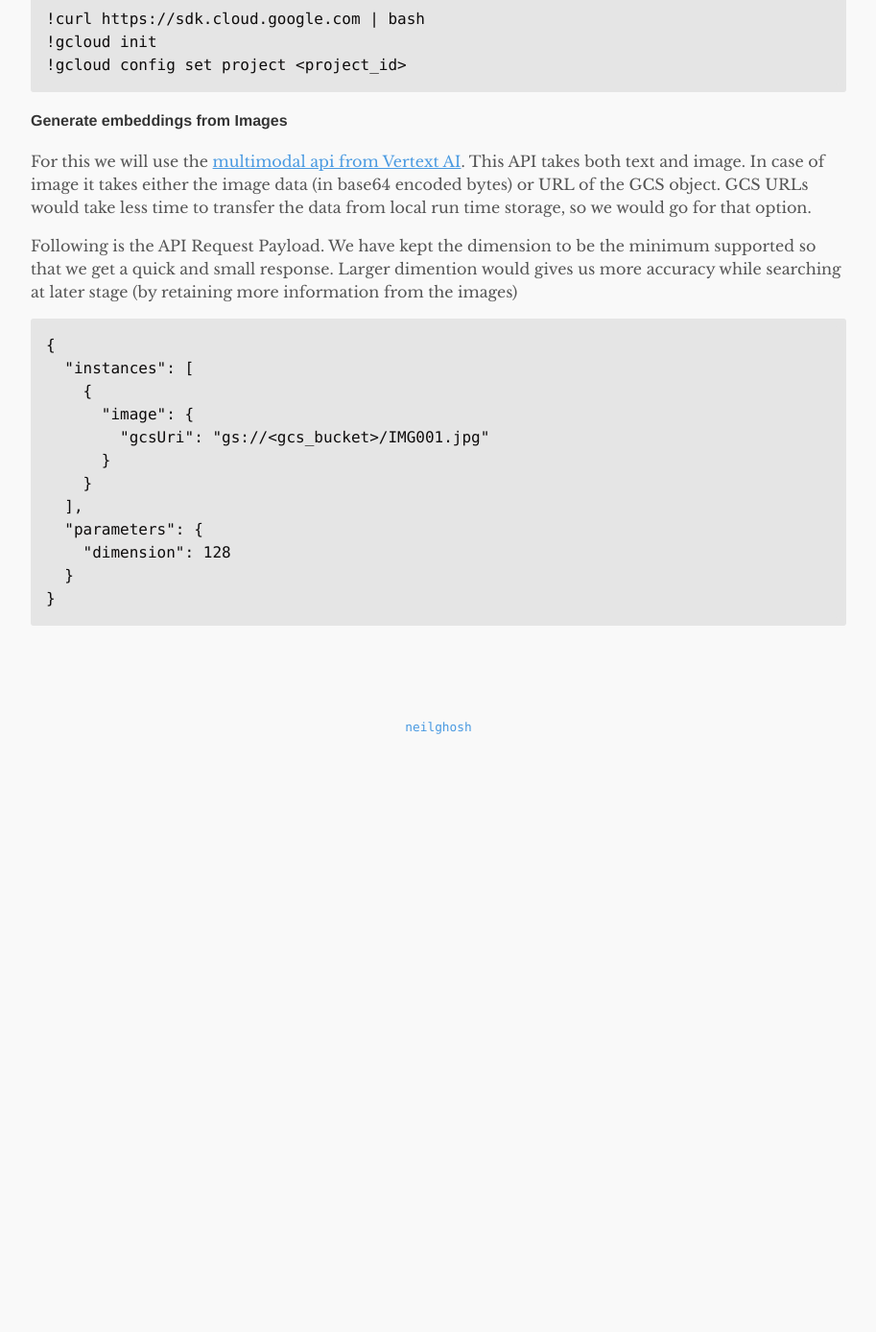
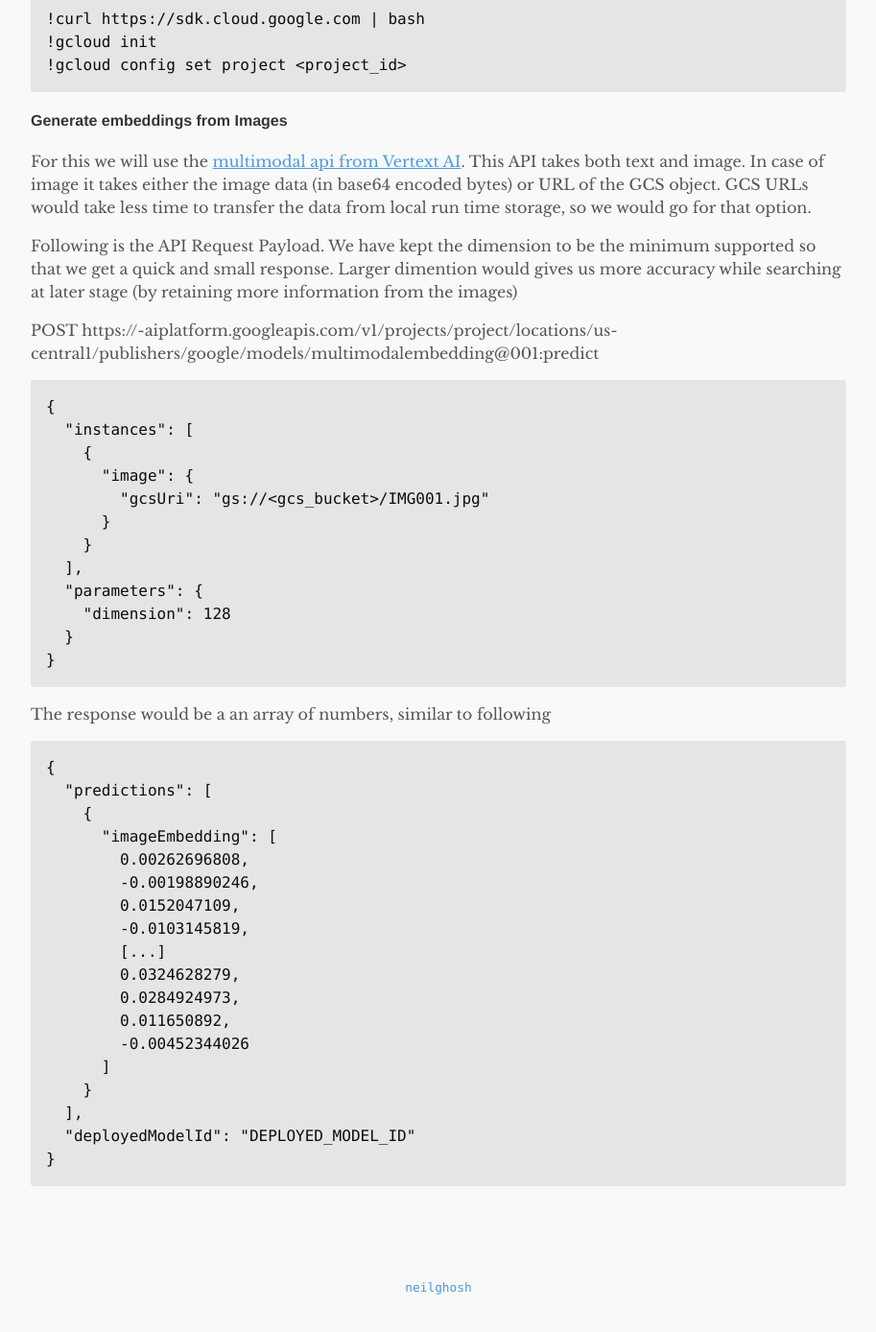
Before and after one commit to neilghosh/neilghosh.github.io, a Jekyll site: the page built from _posts/2023/2023-12-02-embeddings-prediction-using-vertext-ai-and-vector-database.md.md, in a window 1280 px wide and 1400 px high, scrolled down 1060 px. Shown: the top 1388 px of the window at 96% size, without its empty margins (183-1096 px from the left). Built offline with Jekyll 4.4.1, drawn with Linux system fonts in a browser that asks for light colours; before the commit the page ends 1876 px from its top, so only the background shows below that.

Commit message:
_posts/2023/2023-12-02-embeddings-prediction-using-vertext-ai-and-vector-database.md.md updated from https://stackedit.io/

````diff
--- a/_posts/2023/2023-12-02-embeddings-prediction-using-vertext-ai-and-vector-database.md.md
+++ b/_posts/2023/2023-12-02-embeddings-prediction-using-vertext-ai-and-vector-database.md.md
@@ -26,6 +26,8 @@
 For this we will use the [multimodal api from Vertext AI](https://cloud.google.com/vertex-ai/docs/generative-ai/embeddings/get-multimodal-embeddings#api-usage). This API takes both text and image. In case of image it takes either the image data (in base64 encoded bytes) or URL of the GCS object. GCS URLs would take less time to transfer the data from local run time storage, so we would go for that option.
 
 Following is the API Request Payload. We have kept the dimension to be the minimum supported so that we get a quick and small response. Larger dimention would gives us more accuracy while searching at later stage (by retaining more information from the images)
+
+POST https://<region>-aiplatform.googleapis.com/v1/projects/project/locations/us-central1/publishers/google/models/multimodalembedding@001:predict
 ```
 {
   "instances": [
@@ -40,7 +42,27 @@
   }
 }
 ```
-
+The response would be a an array of numbers, similar to following
+```
+{
+  "predictions": [
+    {
+      "imageEmbedding": [
+        0.00262696808,
+        -0.00198890246,
+        0.0152047109,
+        -0.0103145819,
+        [...]
+        0.0324628279,
+        0.0284924973,
+        0.011650892,
+        -0.00452344026
+      ]
+    }
+  ],
+  "deployedModelId": "DEPLOYED_MODEL_ID"
+}
+```
 <!--stackedit_data:
-eyJoaXN0b3J5IjpbNDE1MDYyMjI1LDc2MTgxMDAwNF19
+eyJoaXN0b3J5IjpbLTE3ODIxNzY1OTYsNzYxODEwMDA0XX0=
 -->
````
